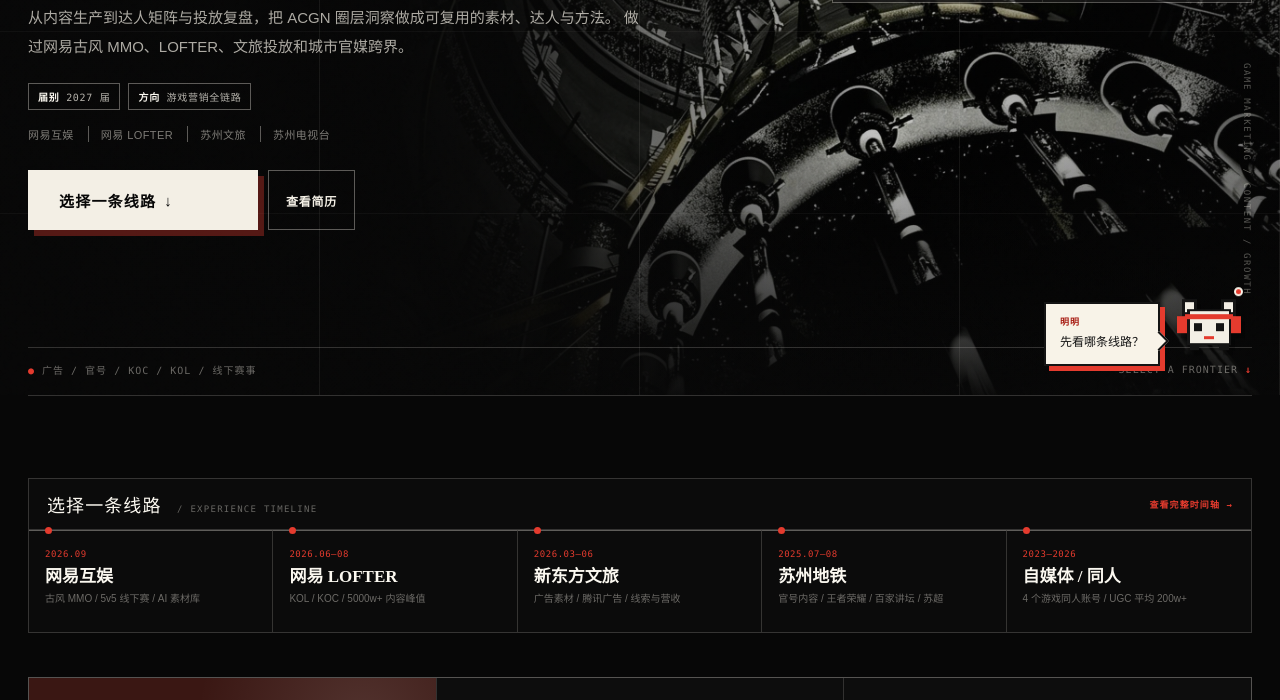
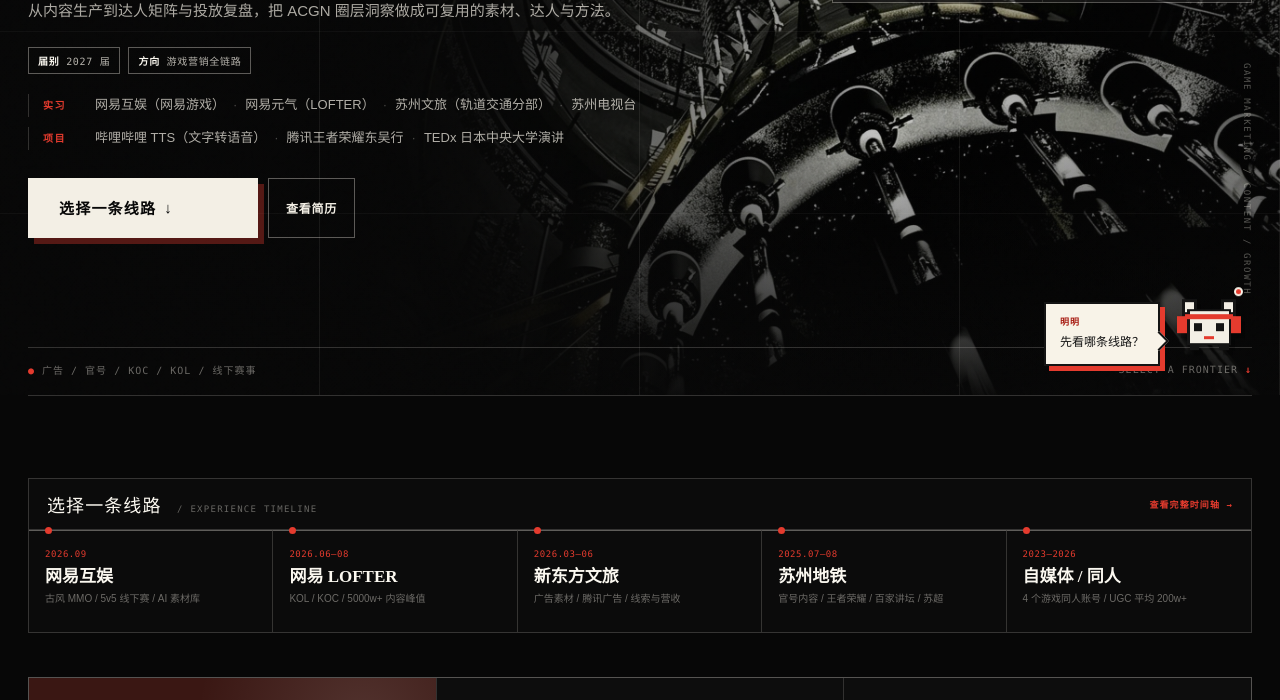
Before and after one commit to Mingforyou/Ming, a plain HTML site: page index.html in a window 1280 px wide. Shown: the part 400-1100 px from the top of the page. Drawn offline with Linux system fonts and the light colour scheme.

Commit message:
restructure hero experience and projects

```diff
--- a/index.html
+++ b/index.html
@@ -213,24 +213,48 @@
 
       .identity strong { color: var(--white); }
 
-      .hero-proof {
+      .hero-facts {
+        display: grid;
+        gap: 10px;
+        max-width: 780px;
+        margin: 20px 0 0;
+      }
+
+      .hero-facts .fact {
+        display: grid;
+        grid-template-columns: 40px minmax(0, 1fr);
+        gap: 12px;
+        padding-left: 14px;
+        border-left: 1px solid rgba(243, 239, 229, 0.18);
+      }
+
+      .hero-facts dt {
+        padding-top: 3px;
+        color: var(--red);
+        font-family: var(--mono);
+        font-size: 10px;
+        font-weight: 800;
+        letter-spacing: 0.16em;
+      }
+
+      .hero-facts dd {
         display: flex;
         flex-wrap: wrap;
-        gap: 6px 14px;
-        margin-top: 16px;
-        color: rgba(243, 239, 229, 0.5);
-        font-size: 11px;
-        letter-spacing: 0.04em;
+        row-gap: 2px;
+        margin: 0;
+        color: rgba(243, 239, 229, 0.72);
+        font-size: 13px;
+        line-height: 1.75;
       }
 
-      .hero-proof span {
-        padding-left: 12px;
-        border-left: 1px solid var(--line-strong);
+      .hero-facts dd span {
+        white-space: nowrap;
       }
 
-      .hero-proof span:first-child {
-        padding-left: 0;
-        border-left: 0;
+      .hero-facts dd span + span::before {
+        content: "·";
+        margin: 0 8px;
+        color: rgba(243, 239, 229, 0.28);
       }
 
       .hero-actions {
@@ -1083,18 +1107,30 @@
             <h1><span class="h1-nowrap">对 ACGN 圈层的热爱，</span><br /><span>做成游戏增长资本。</span></h1>
             <p class="hero-lead">
               从内容生产到达人矩阵与投放复盘，把 ACGN 圈层洞察做成可复用的素材、达人与方法。
-              做过网易古风 MMO、LOFTER、文旅投放和城市官媒跨界。
             </p>
             <div class="identity">
               <span><strong>届别</strong> 2027 届</span>
               <span><strong>方向</strong> 游戏营销全链路</span>
             </div>
-            <p class="hero-proof">
-              <span>网易互娱</span>
-              <span>网易 LOFTER</span>
-              <span>苏州文旅</span>
-              <span>苏州电视台</span>
-            </p>
+            <dl class="hero-facts">
+              <div class="fact">
+                <dt>实习</dt>
+                <dd>
+                  <span>网易互娱（网易游戏）</span>
+                  <span>网易元气（LOFTER）</span>
+                  <span>苏州文旅（轨道交通分部）</span>
+                  <span>苏州电视台</span>
+                </dd>
+              </div>
+              <div class="fact">
+                <dt>项目</dt>
+                <dd>
+                  <span>哔哩哔哩 TTS（文字转语音）</span>
+                  <span>腾讯王者荣耀东吴行</span>
+                  <span>TEDx 日本中央大学演讲</span>
+                </dd>
+              </div>
+            </dl>
             <div class="hero-actions">
               <a class="btn btn-primary btn-hero" href="#consoles" data-transition>选择一条线路 <span aria-hidden="true">↓</span></a>
               <a class="btn btn-ghost" href="resume/">查看简历</a>
```
